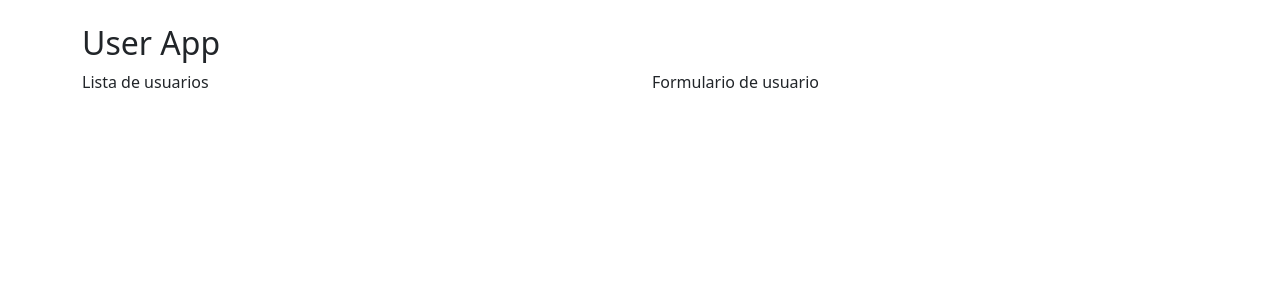
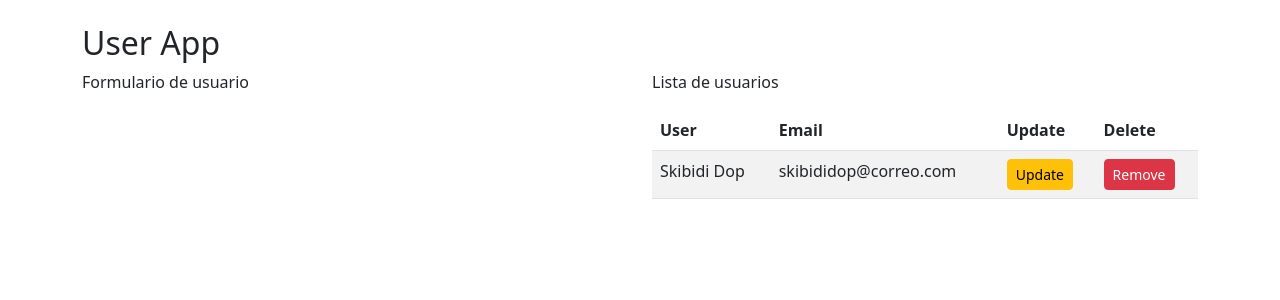
Before and after one commit to ByronGTh/user-app, a React (Vite) app: page / in a window 1280 px wide. Shown: the top 300 px of the page. Built offline with nearby package versions, Linux system fonts and the light colour scheme.

Commit message:
src/components: creado componente UserRow.jsx, desacoplado del TR en la tabla aun componente, llamada del componente UserRow en la tabla, UsersApp.jsx: se creo arreglo de objetos initialUsers y se paso al componente UserList

```diff
--- a/src/UsersApp.jsx
+++ b/src/UsersApp.jsx
@@ -2,14 +2,22 @@ import { UserForm } from "./components/UserForm";
 import { UsersList } from "./components/UsersList";
 
 export const UsersApp = () =>{
+    const initialUsers = [
+        {
+            id:1,
+            username: 'Skibidi Dop',
+            password: '12345s',
+            email: 'skibididop@correo.com'
+        }
+    ];
     return(<div className="container my-4">
         <h2>User App</h2>
         <div className="row">
             <div className="col">
-                <UsersList/>
+                <UserForm/>
             </div>
             <div className="col">
-                <UserForm/>
+                <UsersList users={initialUsers}/>
             </div>
         </div>
     </div>);
--- /dev/null
+++ b/src/components/UserRow.jsx
@@ -0,0 +1,10 @@
+export const UserRow = ({id, username, email}) =>{
+    return(
+        <tr>
+            <td>{username}</td>
+            <td>{email}</td>
+            <td><button className="btn btn-warning btn-sm">Update</button></td>
+            <td><button className="btn btn-danger btn-sm">Remove</button></td>
+        </tr>
+    );
+}
--- a/src/components/UsersList.jsx
+++ b/src/components/UsersList.jsx
@@ -1,8 +1,22 @@
-export const UsersList = ()=>{
+import { UserRow } from "./UserRow";
+
+export const UsersList = ({users})=>{
     return(<>
         <p>Lista de usuarios</p>
-        <table>
-
+        <table className="table table-striped table-hover">
+            <thead>
+                <tr>
+                    <th>User</th>
+                    <th>Email</th>
+                    <th>Update</th>
+                    <th>Delete</th>
+                </tr>
+            </thead>
+            <tbody>
+                {users.map(({id, username, email})=>(
+                    <UserRow key={id} username={username} email={email}/>
+                ))}
+            </tbody>
         </table>
     </>);
 }
```
